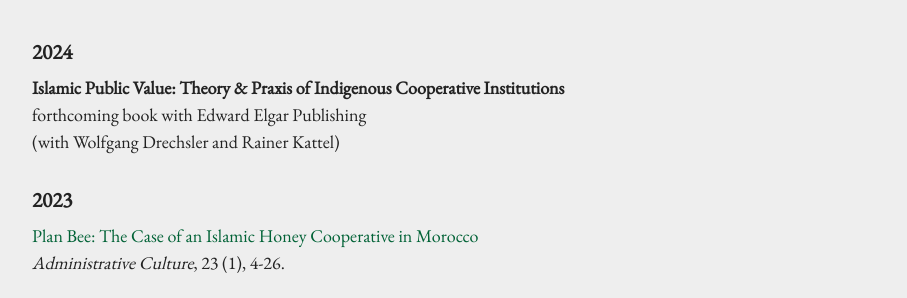
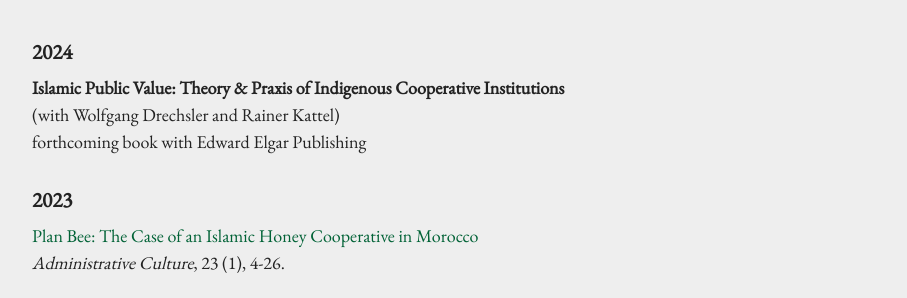
Before and after one commit to schafik/schafik.github.io, a Jekyll site: the page built from research.md, in a window 1280 px wide. Shown: the part 125-423 px from the top of the page, without its empty margins (185-1092 px from the left). Built offline with Jekyll 4.4.1, drawn with Linux system fonts in a browser that asks for light colours; comment, search, counter and statistics services are not loaded; our own code applies the rules of GitHub Pages for plain Markdown files.

```diff
--- a/research.md
+++ b/research.md
@@ -8,8 +8,9 @@ permalink: /research/
 ### 2024
 
   **Islamic Public Value: Theory & Praxis of Indigenous Cooperative Institutions** <br>
-  forthcoming book with Edward Elgar Publishing <br>
-  (with Wolfgang Drechsler and Rainer Kattel)<br />
+  (with Wolfgang Drechsler and Rainer Kattel)<br>
+  forthcoming book with Edward Elgar Publishing <br />
+
 
 ### 2023
 
```
